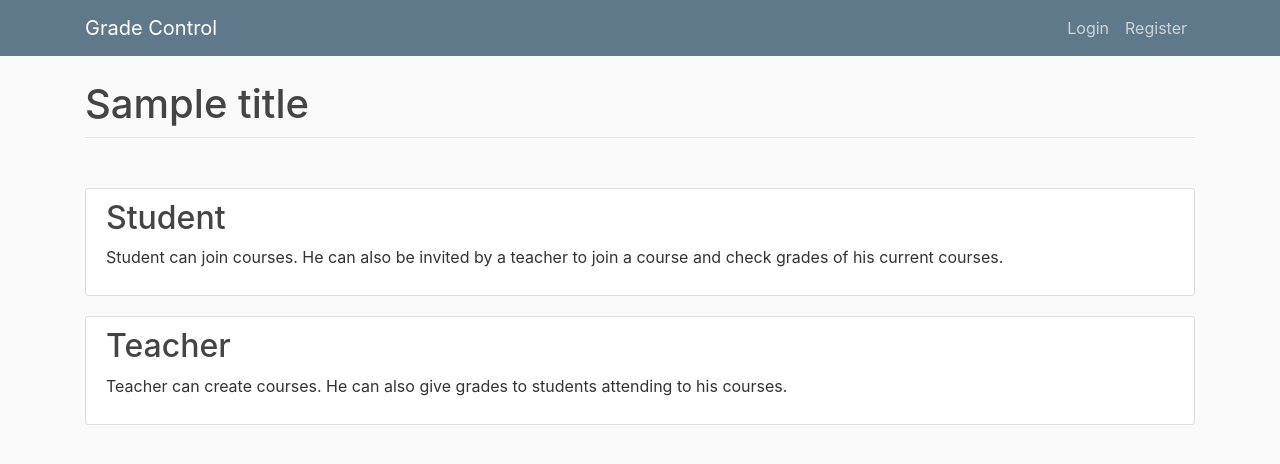
After one commit to michalbarczyk/grade-control, a Django app: template system/templates/system/manage_groups.html in a window 1280 px wide. The commit adds this page. Shown: the top 464 px of the page. Run offline with Django 3.2, Linux system fonts and the light colour scheme; the template is opened without the code that fills it: most values are stand-ins (such as "Sample title", 1, 10 or a date in 2020); parts of the project's set-up code (start-up, migrations or seed data) failed here and were passed over; some libraries are stand-ins or nearby versions.

Commit message:
sidebar finished, manage_groups started

```diff
--- a/system/static/system/main.css
+++ b/system/static/system/main.css
@@ -10,6 +10,10 @@ h1, h2, h3, h4, h5, h6 {
 
 ul {
   margin: 0;
+}
+
+button:focus {
+      outline: none;
 }
 
 .bg-steel {
@@ -37,7 +41,6 @@ ul {
 }
 
 .tag-buttons {
-  background: #ffffff;
   padding: 5px 5px;
   border: 1px solid #dddddd;
   border-radius: 3px;
@@ -58,6 +61,11 @@ a.article-title:hover {
   white-space: pre-line;
 }
 
+.sidebar-footer {
+  margin-top: 60px;
+  white-space: pre-line;
+}
+
 .article-img {
   height: 65px;
   width: 65px;
@@ -67,6 +75,12 @@ a.article-title:hover {
 .article-metadata {
   padding-bottom: 1px;
   margin-bottom: 4px;
+  border-bottom: 1px solid #e3e3e3
+}
+
+.page-metadata {
+  padding-bottom: 1px;
+  margin-bottom: 50px;
   border-bottom: 1px solid #e3e3e3
 }
 
--- a/system/templates/system/base_main.html
+++ b/system/templates/system/base_main.html
@@ -16,24 +16,36 @@
             </div>
         {% endfor %}
     {% endif %}
+    <div class="page-metadata">
+        {% if title %}
+            <h1>{{ title }}</h1>
+        {% endif %}
+    </div>
     {% block content %}{% endblock %}
     </div>
-    {% if sidebar and groups %}
+    {% if sidebar %}
         <div class="col-md-4">
             <div class="content-section">
                 <ul class="list-group">
                     {% if "Student" in groups %}
-                        <li class="list-group-item list-group-item-light">Grades</li>
-                        <li class="list-group-item list-group-item-light">Courses{{ student_str }}</li>
+                        <li class="list-group-item list-group-item-light">My courses{{ student_str }}</li>
+                        <li class="list-group-item list-group-item-light">Find a course</li>
                     {% endif %}
                     {% if "Teacher" in groups %}
-                        <li class="list-group-item list-group-item-light">Courses{{ teacher_str }}</li>
+                        <li class="list-group-item list-group-item-light">My courses{{ teacher_str }}</li>
+                        <li class="list-group-item list-group-item-light">Create new course</li>
                     {% endif %}
+                    <li class="list-group-item list-group-item-light">Find a teacher</li>
+                    <li class="list-group-item list-group-item-light">Find a student</li>
+                    <li class="list-group-item list-group-item-light"><a class="mr-2" href="{% url 'manage_groups' %}">Manage my groups</a></li>
                 </ul>
-            <div class="article-content">
-                        <p class="article-content" style="display:inline">Your groups:
-                {% for group in groups %}<button class="tag-buttons">{{ group }}</button>{% endfor %}
-            </p>
+            <div class="sidebar-footer">
+                <p class="article-content" style="display:inline">
+                    {% if groups %}
+                        {% for group in groups %}<button class="tag-buttons list-group-item-light">{{ group }}</button>{% endfor %}
+                        logged in as: {{ user.username }}
+                    {% endif %}
+                </p>
             </div>
             </div>
 
--- /dev/null
+++ b/system/templates/system/manage_groups.html
@@ -0,0 +1,15 @@
+{% extends "system/base_main.html" %}
+{% block content %}
+    <article class="media content-section">
+      <div class="media-body">
+        <h2>Student</h2>
+        <p class="article-content">Student can join courses. He can also be invited by a teacher to join a course and check grades of his current courses.</p>
+      </div>
+    </article>
+    <article class="media content-section">
+      <div class="media-body">
+        <h2>Teacher</h2>
+        <p class="article-content">Teacher can create courses. He can also give grades to students attending to his courses.</p>
+      </div>
+    </article>
+{% endblock content %}
--- a/system/templates/system/overview.html
+++ b/system/templates/system/overview.html
@@ -1,8 +1,5 @@
 {% extends "system/base_main.html" %}
 {% block content %}
-    <div class="article-metadata">
-        <h1>Overview</h1>
-    </div>
     <div class="media-body">
         {% if groups %}
             <div class="article-content">Please select an option from a sidebar.
@@ -10,8 +7,7 @@
         {% else %}
             <div class="article-content">Currently you do not belong to any group.
 
-                If you are a student <a class="mr-2" href="#">apply to a course.</a>
-                If you are a teacher <a class="mr-2" href="#">create your first course.</a>
+                <a class="mr-2" href="{% url 'manage_groups' %}">Manage my groups</a>
             </div>
         {% endif %}
     </div>
--- a/system/templates/system/profile.html
+++ b/system/templates/system/profile.html
@@ -1,10 +1,6 @@
 {% extends "system/base_main.html" %}
 <!--{% load crispy_forms_tags %}-->
 {% block content %}
-
-   <div class="article-metadata">
-        <h1>{{ user.username }}</h1>
-    </div>
     <div class="media-body">
         <p class="article-content">Welcome to your grade control panel. You are logged in as <b>{{ user.username }}</b>.</p>
     </div>
--- a/system/urls.py
+++ b/system/urls.py
@@ -10,6 +10,5 @@ urlpatterns = [
     path('logout/', auth_views.LogoutView.as_view(template_name='system/logout.html'), name='logout'),
     path('profile/', views.profile, name='profile'),
     path('overview/', views.overview, name='overview'),
-
-
+    path('overview/manage_groups/', views.manage_groups, name='manage_groups'),
 ]
--- a/system/views/__init__.py
+++ b/system/views/__init__.py
@@ -1,4 +1,5 @@
 from .home import *
+from .manage_groups import *
 from .overview import *
 from .profile import *
 from .register import *
--- a/system/views/home.py
+++ b/system/views/home.py
@@ -5,6 +5,6 @@ from django.shortcuts import render
 @login_required
 def home(request):
     context = {
-        'title': 'home'
+        'title': 'Home'
     }
     return render(request, 'system/home.html', context)
--- a/system/views/profile.py
+++ b/system/views/profile.py
@@ -5,6 +5,6 @@ from django.shortcuts import render
 @login_required
 def profile(request):
     context = {
-        'title': 'profile'
+        'title': 'Profile'
     }
     return render(request, 'system/profile.html', context)
```
Also changed, not shown: system/templates/system/home.html (+0 -14 lines), system/views/manage_groups.py (renamed from system/views/overview.py, +5 -5 lines).
